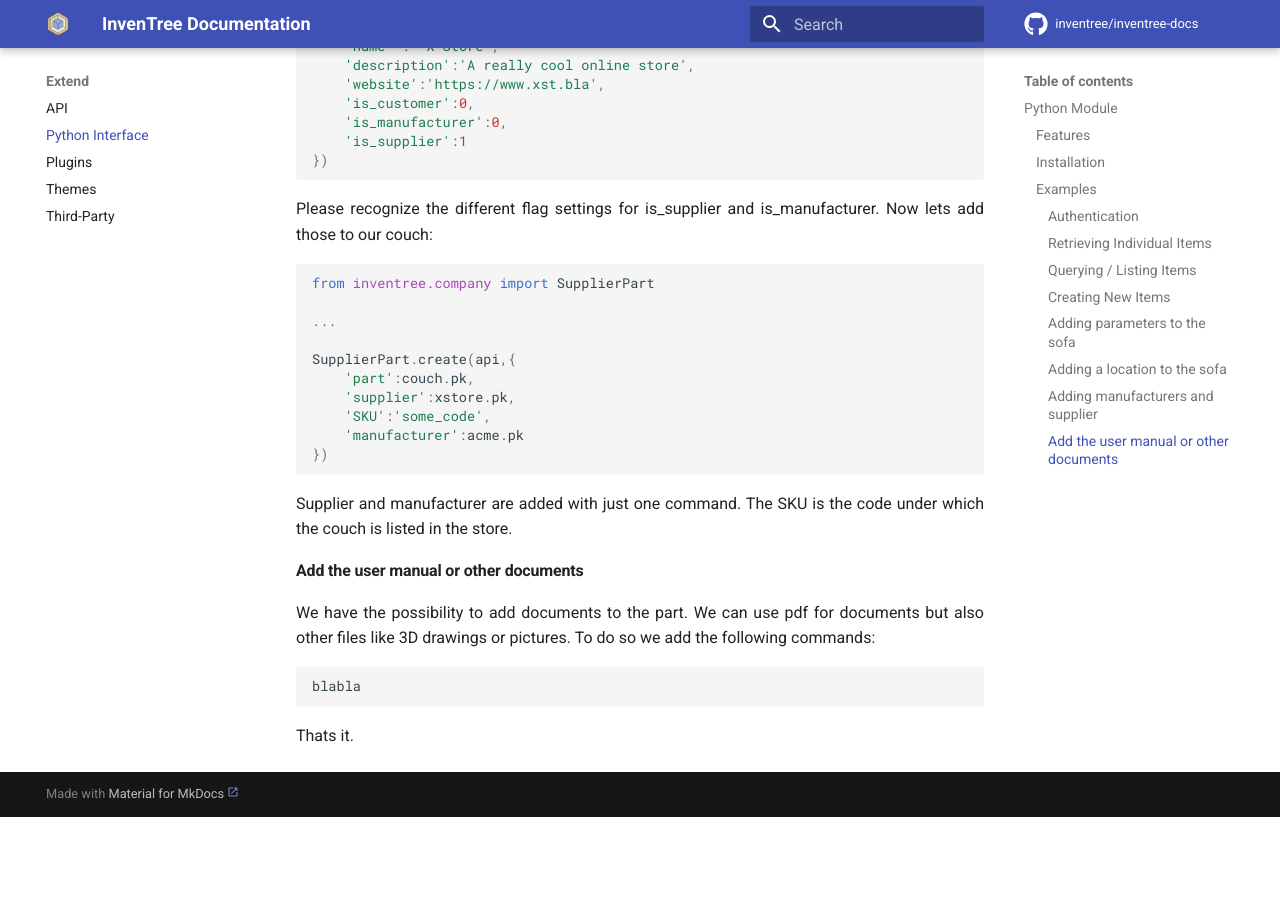
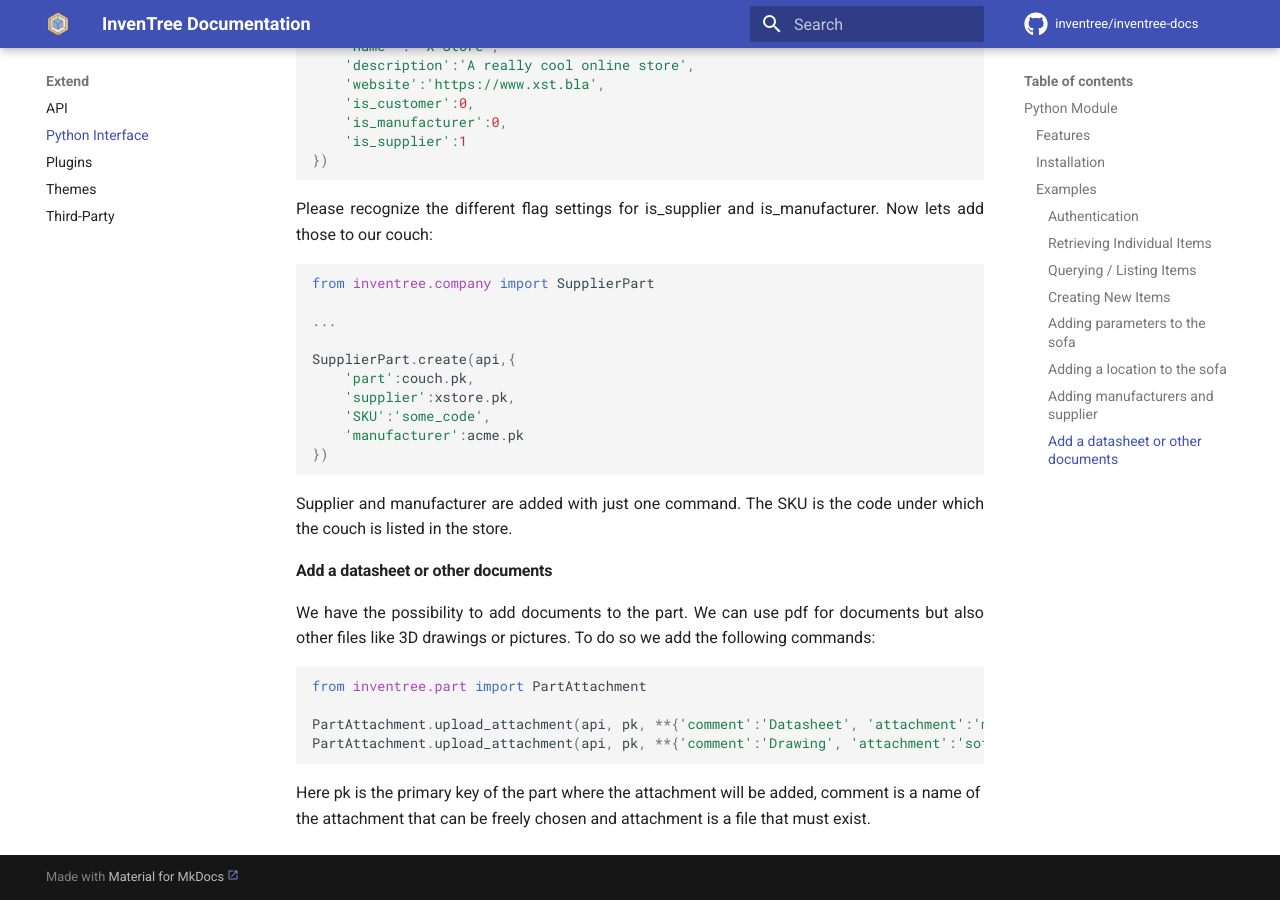
Before and after one commit to inventree/inventree-docs, an MkDocs documentation site: the page built from docs/extend/python.md, in a window 1280 px wide and 900 px high, scrolled down 3984 px. Built offline with MkDocs 1.6.1 and Material for MkDocs 9.7.7, drawn with Linux system fonts in a browser that asks for light colours; a script that is not in the unit is left out; comment, search, counter and statistics services are not loaded; before the commit the page ends 4801 px from its top, so only the background shows below that.

Commit message:
Update python.md

````diff
--- a/docs/extend/python.md
+++ b/docs/extend/python.md
@@ -204,11 +204,13 @@ SupplierPart.create(api,{
 
 Supplier and manufacturer are added with just one command. The SKU is the code under which the couch is listed in the store.
 
-#### Add the user manual or other documents
+#### Add a datasheet or other documents
 We have the possibility to add documents to the part. We can use pdf for documents but also other files like 3D drawings or pictures. To do so we add the following commands:
 
 ```python
-blabla
+from inventree.part import PartAttachment
 
+PartAttachment.upload_attachment(api, pk, **{'comment':'Datasheet', 'attachment':'manual.pdf'} )
+PartAttachment.upload_attachment(api, pk, **{'comment':'Drawing', 'attachment':'sofa.dxf'} )
 ```
-Thats it.
+Here pk is the primary key of the part where the attachment will be added, comment is a name of the attachment that can be freely chosen and attachment is a file that must exist.
````
